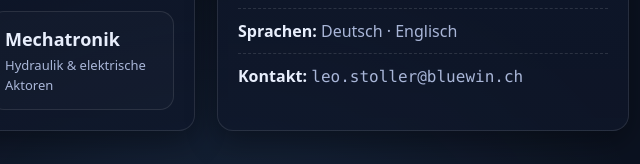
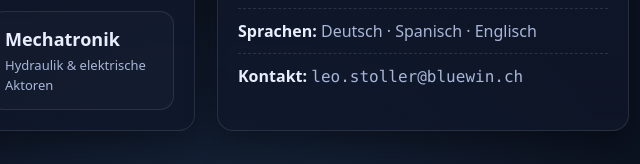
Before and after one commit to leoslogos/leoslogos.github.io, a plain HTML site: page index.html in a window 1280 px wide. Shown: the part 623-787 px from the top of the page, 537-1177 px from the left. Drawn offline with Linux system fonts and the light colour scheme.

Commit message:
Update index.html

```diff
--- a/index.html
+++ b/index.html
@@ -278,7 +278,7 @@
             <h2>Rahmen</h2>
             <ul class="list">
               <li><b>Einsatz:</b> Remote, gelegentlich vor Ort nach Absprache</li>
-              <li><b>Sprachen:</b> Deutsch · Englisch</li>
+              <li><b>Sprachen:</b> Deutsch · Spanisch · Englisch </li>
               <li><b>Kontakt:</b> <span class="mono">leo.stoller@bluewin.ch</span></li>
             </ul>
           </div>
```
